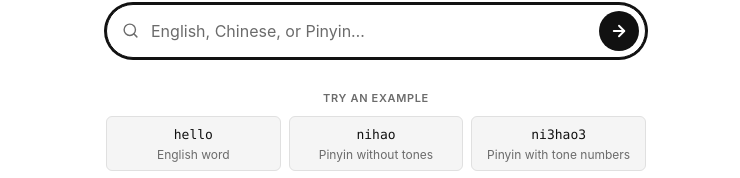
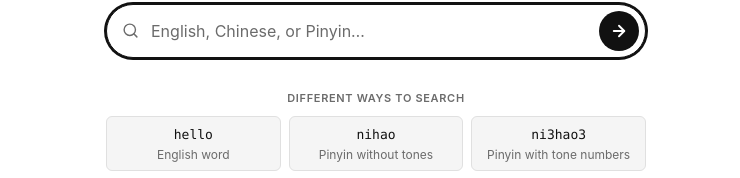
Before and after one commit to doctorslop/chinese-next, a Next.js app: page / in a window 1280 px wide. Shown: the part 230-408 px from the top of the page, without its empty margins (264-1004 px from the left). Built offline with nearby package versions, Linux system fonts and the light colour scheme.

Commit message:
Update example label text in page component

```diff
--- a/app/page.tsx
+++ b/app/page.tsx
@@ -14,7 +14,7 @@ export default function HomePage() {
       <SearchHistory />
 
       <div className="examples">
-        <p className="examples-label">Try an example</p>
+        <p className="examples-label">Different ways to search</p>
         <div className="example-grid">
           {EXAMPLE_QUERIES.map(([query, description]) => (
             <Link
```
